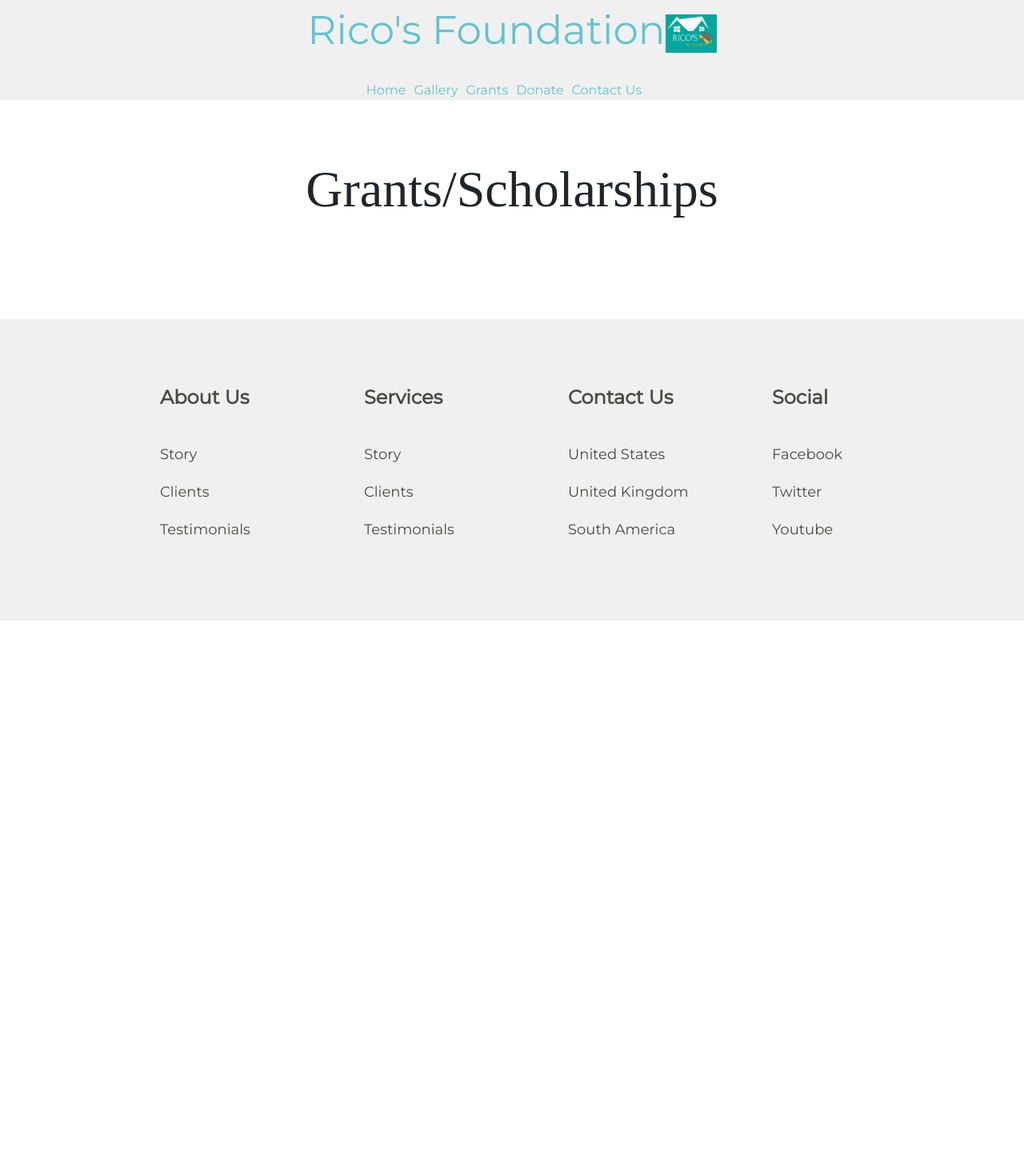
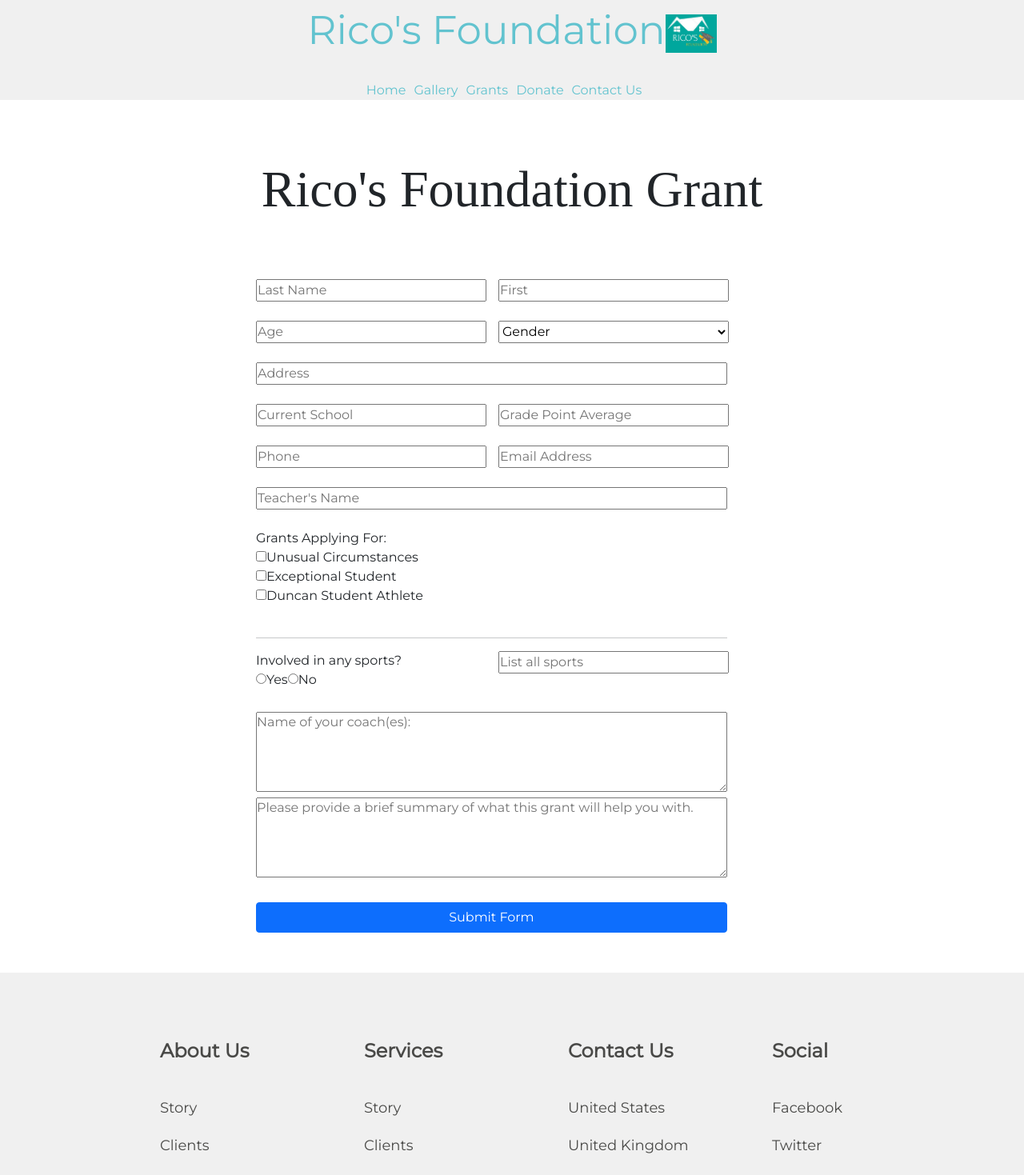
Before and after one commit to thaomo/AymarFE, a React (Create React App) app: page /Grants in a window 1280 px wide. Shown: the top 1469 px of the page at 80% size. Before the commit the page ends 800 px from the top, so only its background shows below. Built offline with nearby package versions, Linux system fonts and the light colour scheme; no server answers.

Commit message:
form moved to grants landing page

```diff
--- a/src/pages/Contact_Us/ContactUs.jsx
+++ b/src/pages/Contact_Us/ContactUs.jsx
@@ -1,11 +1,10 @@
 import React from 'react'
-import Form from './Form'
 
 function ContactUs() {
     return (
         <div>
             <div style={{ margin: "auto", width: "50%" }} className="header">Contact Rico&apos;s Foundation</div>
-            <Form />
+            <h1 style={{ textAlign: "center" }}>Under Construction</h1>
         </div>
     )
 }
--- a/src/pages/Contact_Us/form.css
+++ /dev/null
@@ -1,5 +0,0 @@
-.center-block {
-    display: block;
-    margin-right: auto !important;
-    margin-left: auto !important;
-}
--- a/src/pages/Contact_Us/Form.jsx
+++ b/src/pages/Grants/Form.jsx
@@ -1,9 +1,13 @@
 import React, { useState } from "react";
-import './form.css'
-import axios from "axios"
+//import axios from "axios"
+import { useHistory } from "react-router-dom";
+import './Grants.css'
+
 
 function Form() {
 
+  const history = useHistory();
+  const [isPending, setIsPending] = useState(false);
   const [input, setInput] = useState({
     lName: '',
     fName: '',
@@ -57,13 +61,30 @@ function Form() {
       message: input.message,
     }
     console.log(input);
-    axios.post('https://thaomo-project1.herokuapp.com/create', newForm);
+    //axios.post('https://thaomo-project1.herokuapp.com/create', newForm);
+    setIsPending(true);
+    fetch('https://thaomo-project1.herokuapp.com/create', {
+
+      // Adding method type
+      method: "POST",
+
+      // Adding body or contents to send
+      body: JSON.stringify(newForm),
+
+      // Adding headers to the request
+      headers: {
+        "Content-type": "application/json; charset=UTF-8"
+      }
+    }).then(() => {
+      setIsPending(false);
+    })
+    history.push('/');
   }
 
   return (
     <div>
       <div className="flex flex-col items-center justify-center bg-gray-200"></div>
-      <div className="w-full max-w-sm m-auto flex flex-col my-32">
+      <div className="w-full max-w-sm m-auto flex flex-col my-32" style={{}}>
         <form onSubmit={handleClick} id='grantForm' style={{ width: "50%", margin: "auto" }}>
           <span>
             <input
@@ -169,7 +190,6 @@ function Form() {
               placeholder="Phone"
               onChange={handleChange}
               value={input.phone}
-              required
             />
             <input
               style={{ width: "45%", marginLeft: "15px" }}
@@ -190,7 +210,6 @@ function Form() {
             placeholder="Teacher's Name"
             onChange={handleChange}
             value={input.teacherName}
-            required
           />
           <br></br>
           <br></br>
@@ -265,13 +284,19 @@ function Form() {
           </div>
           <br></br>
           <div className="flex items-center justify-between">
-            <button
+            {!isPending && <button
               style={{ width: "92%" }}
               type="submit"
               className="btn btn-primary"
             >
               Submit Form
-            </button>
+            </button>}
+            {isPending && <button
+              style={{ width: "92%" }}
+              type="submit"
+              className="btn btn-primary"
+              disabled>Submitting Application...</button>}
+
           </div>
         </form>
       </div>
--- a/src/pages/Grants/Grants.jsx
+++ b/src/pages/Grants/Grants.jsx
@@ -1,62 +1,14 @@
-import React, { useEffect, useState } from 'react';
+import React from 'react';
 import './Grants.css';
-//import { Link } from 'react-router-dom';
+import Form from './Form'
+
 
 function Grants() {
-    const [forms, setForms] = useState([{
-        email: '',
-        message: '',
-    }])
-
-    useEffect(() => {
-        fetch("/forms").then(res => {
-            if (res.ok) {
-                return res.json();
-            }
-        }).then(jsonRes => setForms(jsonRes));
-    })
 
     return (
         <div>
-            <div className="header">Grants/Scholarships</div>
-            {/* <div id='grantBody'>
-                <div id='objective'>
-                    Objective: To provide assistance for disadvantage children in Desruisseaus Area.<br />
-                    The foundation will offer a special grant this year in honor of Mrs. Anne Euriza James. This will be a one-time payment.
-                </div>
-                <br />
-                <div id='grantLinks'>
-                    <div id='ricoLink'>
-                        <Link to='/RFG.docx' target="_blank" download>Rico Foundation Grant form</Link>
-                        <li>
-                            The foundation will offer Grants for socio-economic disadvantage children each year. This will be a one-time payment.
-                        </li>
-                        <li>
-                            For Unusual circumstances
-                        </li>
-                        <li>
-                            Exceptional student
-                        </li>
-                        <li>
-                            Duncan Student Athlete
-                        </li>
-                    </div>
-                    <div id='AEJLink'>
-                        <Link to='/RFGEJ.docx' target="_blank" download>Mrs. Anne Eurize James Grant Form </Link>
-                        <li>The foundation will offer a special grant this yaer in honor of Mrs. Anne Euriza James. This will be a one-time payment.</li>
-                    </div>
-                </div>
-                <div>
-                    *Note: Please email all completed applications to Aymar Sinaise at&nbsp;<Link to="" onClick={() => window.location = 'mailto:ricofoundation@hotmail.com'}>ricosfoundation@hotmail.com</Link>
-                    <div>Applications will be accepted between May 15th and July 20th, 2021.</div>
-                </div>
-            </div> */}
-            {forms.map(form =>
-                <div key={form.id}>
-                    <h1>{form.email}</h1>
-                    <h1>{form.message}</h1>
-                </div>
-            )}
+            <div style={{ margin: "auto", width: "50%" }} className="header">Rico&apos;s Foundation Grant</div>
+            <Form />
         </div>
     )
 }
```
